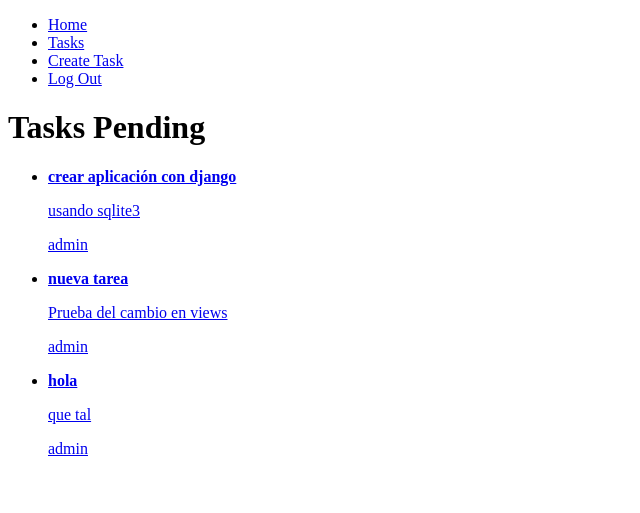
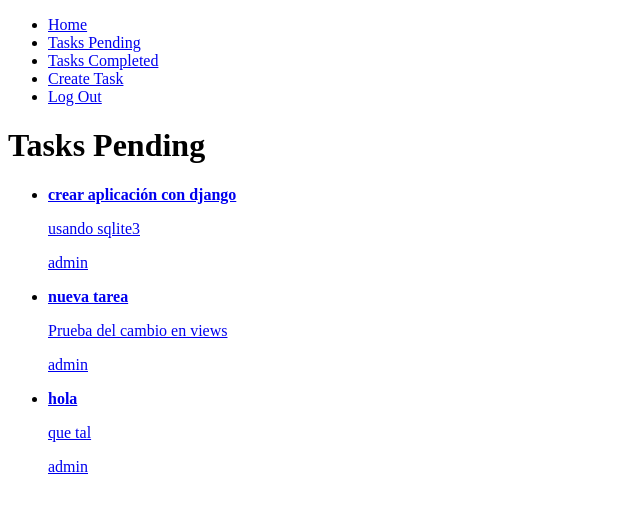
Before and after one commit to victoormga/GestorTareas, a Django app: page /tasks/ in a window 1280 px wide. Shown: the top 513 px of the page, without its empty margins (0-640 px from the left). Run offline with Django 5.2, Linux system fonts and the light colour scheme; a user stored in the database is signed in; data comes from the database, SQL or seed files in the repository; both versions use the stored data as it was after the commit.

Commit message:
Funcionalty finshed, starting with Bootstrap.

```diff
--- a/GestorTareas/settings.py
+++ b/GestorTareas/settings.py
@@ -118,6 +118,9 @@ USE_TZ = True
 
 STATIC_URL = 'static/'
 
+#Envia al login si no estás con tu cuenta
+LOGIN_URL = '/login'
+
 # Default primary key field type
 # https://docs.djangoproject.com/en/5.0/ref/settings/#default-auto-field
 
--- a/GestorTareas/urls.py
+++ b/GestorTareas/urls.py
@@ -23,9 +23,11 @@ urlpatterns = [
     path('', views.home, name='home'),
     path('signup/', views.signup, name='signup'),
     path('tasks/', views.tasks, name='tasks'),
+    path('tasks_completed/', views.tasks_completed, name='tasks_completed'),
     path('tasks/create/', views.create_task, name='create_task'),
     path('tasks/<int:task_id>/', views.task_detail, name='task_detail'),
     path('tasks/<int:task_id>/complete', views.complete_task, name='complete_task'),
+    path('tasks/<int:task_id>/delete', views.delete_task, name='delete_task'),
     path('logout/', views.log_out, name='logout'),
     path('login/', views.log_in, name='login'),
 ]
--- a/tasks/templates/tasks/base.html
+++ b/tasks/templates/tasks/base.html
@@ -15,7 +15,10 @@
                 </li>
                 {% if user.is_authenticated %}
                 <li>
-                    <a href="/tasks">Tasks</a>
+                    <a href="/tasks">Tasks Pending</a>
+                </li>
+                <li>
+                    <a href="{% url 'tasks_completed' %}">Tasks Completed</a>
                 </li>
                 <li>
                     <a href="/tasks/create/">Create Task</a>
--- a/tasks/templates/tasks/tasks.html
+++ b/tasks/templates/tasks/tasks.html
@@ -16,6 +16,8 @@
 
                 <p>{{task.description}}</p>
                 <p>{{task.user.username}}</p>
+
+                <p>{{task.datecompleted|date:'M j Y:i'}}</p>
             </a>
         </li>
 
--- a/tasks/views.py
+++ b/tasks/views.py
@@ -6,6 +6,7 @@ from django.db import IntegrityError
 from django.utils import timezone
 from .forms import TaskForm
 from .models import Task
+from django.contrib.auth.decorators import login_required
 
 # Home
 def home(request):
@@ -38,11 +39,27 @@ def signup(request):
             'error': 'Passwords do not match'
         })
 
+# Tasks pending
+
+@login_required
 def tasks(request):
-    tasks = Task.objects.filter(user=request.user, datecompleted__isnull=True) # Muestra según el usuario y según si está completada, por la fecha
+    # Muestra según el usuario y según si está completada, por la fecha
+    tasks = Task.objects.filter(user=request.user, datecompleted__isnull=True)
 
     return render(request, 'tasks/tasks.html', {'tasks': tasks})
 
+# Tasks completed
+
+@login_required
+def tasks_completed(request):
+    # Muestra según el usuario y según si está completada, por la fecha
+    tasks = Task.objects.filter(user=request.user, datecompleted__isnull=False).order_by('-datecompleted')
+
+    return render(request, 'tasks/tasks.html', {'tasks': tasks})
+
+# Create task
+
+@login_required
 def create_task(request):
 
     if request.method == 'GET':
@@ -62,6 +79,9 @@ def create_task(request):
                 'error': 'Please privide vailda data'
             })
 
+# Details of a task
+
+@login_required
 def task_detail(request, task_id):
     if request.method == 'GET':
         task = get_object_or_404(Task, pk=task_id, user=request.user)
@@ -77,6 +97,9 @@ def task_detail(request, task_id):
             return render(request, 'tasks/task_detail.html', {'task': task, 'form': form,
                 'error': 'Error updating task'})
 
+# Marks task as complete
+
+@login_required
 def complete_task(request, task_id):
     task = get_object_or_404(Task, pk=task_id, user=request.user)
     if request.method == 'POST':
@@ -84,6 +107,19 @@ def complete_task(request, task_id):
         task.save()
         return redirect('tasks')
 
+# Mark task as delete
+
+@login_required
+def delete_task(request, task_id):
+    task = get_object_or_404(Task, pk=task_id, user=request.user)
+    if request.method == 'POST':
+        task.datecompleted = timezone.now()
+        task.delete()
+        return redirect('tasks')
+
+#Log out
+
+@login_required
 def log_out(request):
     logout(request)
     return redirect('home')
```
Also changed, not shown: tasks/templates/tasks/task_detail.html (+7 -0 lines), db.sqlite3.
